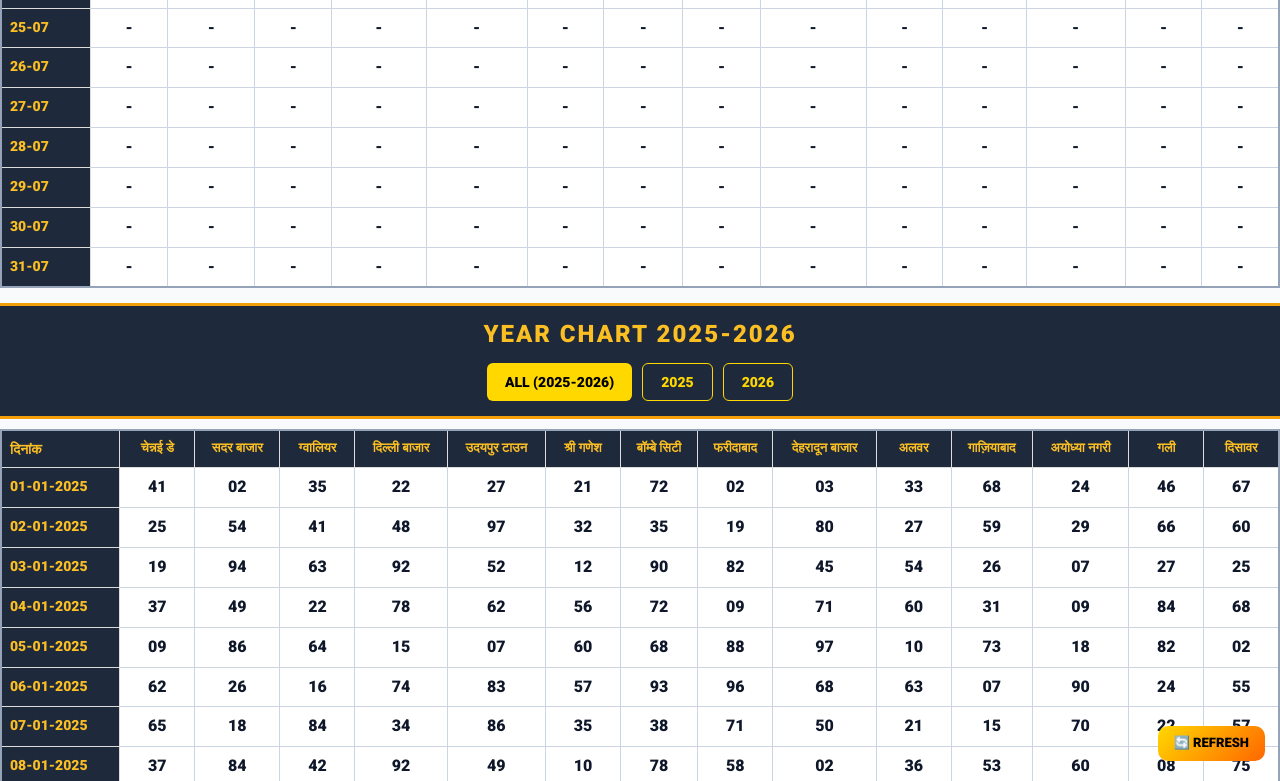
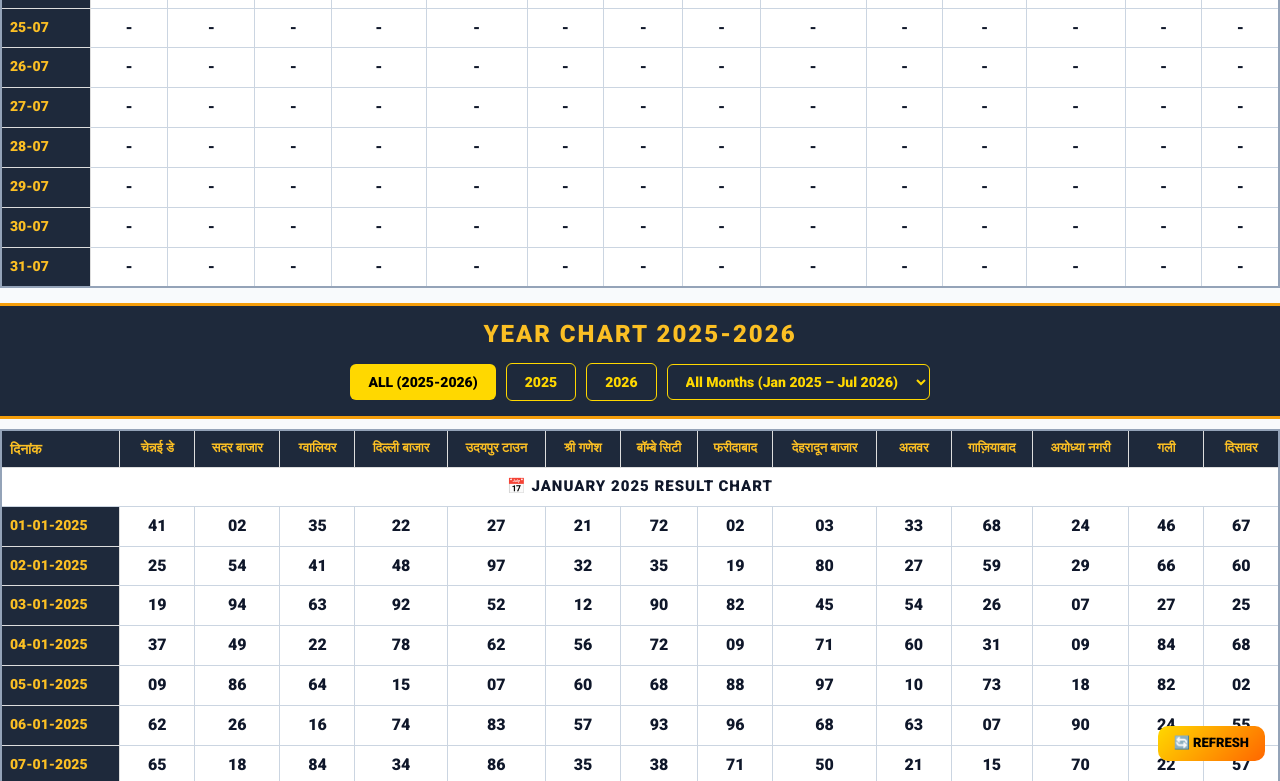
Before and after one commit to sunilnkhiya/newweb, a website: page chart.html in a window 1280 px wide. Both pictures are taken after a click on the button "ALL (2025-2026)". Shown: the part 1871-2652 px from the top of the page. Drawn offline with nearby package versions, Linux system fonts and the light colour scheme; no server answers.

Commit message:
feat: complete old result charts for 2026 (Jan-Jul) and 2025 (all 12 months) with month divider banners and month filter dropdown

```diff
--- a/chart.html
+++ b/chart.html
@@ -114,10 +114,37 @@
         <div class="row">
             <div class="col-md-12 text-center">
                 <h1>YEAR CHART 2025-2026</h1>
-                <div class="year-filter-bar" style="margin-top:15px;display:flex;justify-content:center;gap:10px;flex-wrap:wrap;">
+                <div class="year-filter-bar" style="margin-top:15px;display:flex;justify-content:center;align-items:center;gap:10px;flex-wrap:wrap;">
                     <button type="button" class="btn-year-filter active" onclick="filterYearChart('ALL', this)" style="background:#ffd800;color:#000;border:none;padding:8px 18px;border-radius:6px;font-weight:800;font-size:14px;cursor:pointer;transition:all 0.2s;">ALL (2025-2026)</button>
                     <button type="button" class="btn-year-filter" onclick="filterYearChart('2025', this)" style="background:#1e293b;color:#ffd800;border:1px solid #ffd800;padding:8px 18px;border-radius:6px;font-weight:800;font-size:14px;cursor:pointer;transition:all 0.2s;">2025</button>
                     <button type="button" class="btn-year-filter" onclick="filterYearChart('2026', this)" style="background:#1e293b;color:#ffd800;border:1px solid #ffd800;padding:8px 18px;border-radius:6px;font-weight:800;font-size:14px;cursor:pointer;transition:all 0.2s;">2026</button>
+
+                    <select id="month-filter-select" onchange="filterMonthChart(this.value)" style="background:#1e293b;color:#ffd800;border:1px solid #ffd800;padding:8px 14px;border-radius:6px;font-weight:800;font-size:14px;cursor:pointer;">
+                        <option value="ALL">All Months (Jan 2025 – Jul 2026)</option>
+                        <optgroup label="2026 Months">
+                            <option value="-01-2026">January 2026</option>
+                            <option value="-02-2026">February 2026</option>
+                            <option value="-03-2026">March 2026</option>
+                            <option value="-04-2026">April 2026</option>
+                            <option value="-05-2026">May 2026</option>
+                            <option value="-06-2026">June 2026</option>
+                            <option value="-07-2026">July 2026</option>
+                        </optgroup>
+                        <optgroup label="2025 Months">
+                            <option value="-01-2025">January 2025</option>
+                            <option value="-02-2025">February 2025</option>
+                            <option value="-03-2025">March 2025</option>
+                            <option value="-04-2025">April 2025</option>
+                            <option value="-05-2025">May 2025</option>
+                            <option value="-06-2025">June 2025</option>
+                            <option value="-07-2025">July 2025</option>
+                            <option value="-08-2025">August 2025</option>
+                            <option value="-09-2025">September 2025</option>
+                            <option value="-10-2025">October 2025</option>
+                            <option value="-11-2025">November 2025</option>
+                            <option value="-12-2025">December 2025</option>
+                        </optgroup>
+                    </select>
                 </div>
             </div>
         </div>
--- a/js/app.js
+++ b/js/app.js
@@ -359,9 +359,14 @@ function initHomePage() {
 }
 
 let currentYearFilter = 'ALL';
+let currentMonthFilter = 'ALL';
 
 function filterYearChart(year, btnEl) {
-    currentYearFilter = year || 'ALL';
+    currentYearFilter = year;
+    currentMonthFilter = 'ALL';
+    const selectEl = document.getElementById('month-filter-select');
+    if (selectEl) selectEl.value = 'ALL';
+
     const buttons = document.querySelectorAll('.btn-year-filter');
     buttons.forEach(btn => {
         btn.classList.remove('active');
@@ -375,6 +380,11 @@ function filterYearChart(year, btnEl) {
         btnEl.style.color = '#000';
         btnEl.style.border = 'none';
     }
+    renderYearChart();
+}
+
+function filterMonthChart(monthVal) {
+    currentMonthFilter = monthVal || 'ALL';
     renderYearChart();
 }
 
@@ -395,7 +405,7 @@ function renderYearChart() {
         return;
     }
 
-    // Apply Year Filtering (2025, 2026, or ALL)
+    // Apply Year & Month Filtering
     let filteredData = data;
     if (currentYearFilter === '2025') {
         filteredData = data.filter(r => r && r.date && (r.date.includes('2025') || r.date.endsWith('-25')));
@@ -403,10 +413,14 @@ function renderYearChart() {
         filteredData = data.filter(r => r && r.date && (r.date.includes('2026') || r.date.endsWith('-26')));
     }
 
+    if (currentMonthFilter && currentMonthFilter !== 'ALL') {
+        filteredData = filteredData.filter(r => r && r.date && r.date.includes(currentMonthFilter));
+    }
+
     if (filteredData.length === 0) {
         table.style.display = 'none';
         if (emptyMsg) {
-            emptyMsg.textContent = 'No Year Chart data found for year ' + currentYearFilter + '.';
+            emptyMsg.textContent = 'No Year Chart data found for the selected filter.';
             emptyMsg.style.display = 'block';
         }
         return;
@@ -415,8 +429,14 @@ function renderYearChart() {
     table.style.display = 'table';
     if (emptyMsg) emptyMsg.style.display = 'none';
 
+    const monthNames = {
+        '01': 'JANUARY', '02': 'FEBRUARY', '03': 'MARCH', '04': 'APRIL',
+        '05': 'MAY', '06': 'JUNE', '07': 'JULY', '08': 'AUGUST',
+        '09': 'SEPTEMBER', '10': 'OCTOBER', '11': 'NOVEMBER', '12': 'DECEMBER'
+    };
+
     let html = '<tbody>';
-    // Header row
+    // Table Column Header Row
     html += '<tr>';
     html += '<td class="table_chart_section_01 forfirtcolor"><strong class="fon">दिनांक</strong></td>';
     headers.forEach(h => {
@@ -424,10 +444,34 @@ function renderYearChart() {
     });
     html += '</tr>';
 
-    // Data rows
+    // Data rows with Month Section Banners
+    let lastMonthKey = '';
     filteredData.forEach(row => {
+        const dateStr = row.date || '';
+        // Extract MM-YYYY from DD-MM-YYYY
+        const parts = dateStr.split('-');
+        let monthKey = '';
+        let monthTitle = '';
+
+        if (parts.length === 3) {
+            const mNum = parts[1];
+            const yNum = parts[2];
+            monthKey = mNum + '-' + yNum;
+            const mName = monthNames[mNum] || ('MONTH ' + mNum);
+            monthTitle = `📅 ${mName} ${yNum} RESULT CHART`;
+        }
+
+        if (monthKey && monthKey !== lastMonthKey) {
+            lastMonthKey = monthKey;
+            html += `<tr class="month-banner-row">
+                <td colspan="${headers.length + 1}" style="background:#1e293b;color:#ffd800;font-weight:900;text-align:center;font-size:15px;padding:10px;border:1px solid #334155;letter-spacing:1px;text-transform:uppercase;">
+                    ${monthTitle}
+                </td>
+            </tr>`;
+        }
+
         html += '<tr>';
-        html += `<td class="forfirtcolor"><span class="fon">${row.date || ''}</span></td>`;
+        html += `<td class="forfirtcolor"><span class="fon">${dateStr}</span></td>`;
         const values = Array.isArray(row.values) ? row.values : [];
         headers.forEach((h, idx) => {
             const val = values[idx] !== undefined && values[idx] !== null && values[idx] !== '' ? values[idx] : '-';
--- a/js/data.js
+++ b/js/data.js
@@ -286,7 +286,7 @@ function ensureUniqueIds(list, prefix) {
 }
 
 function initData(forceReset) {
-    if (forceReset || !localStorage.getItem('a7_initialized_v13')) {
+    if (forceReset || !localStorage.getItem('a7_initialized_v14')) {
         localStorage.setItem('a7_games_primary', JSON.stringify(ensureUniqueIds(DEFAULT_GAMES_PRIMARY, 'gm_p')));
         localStorage.setItem('a7_games_secondary', JSON.stringify(ensureUniqueIds(DEFAULT_GAMES_SECONDARY, 'gm_s')));
         localStorage.setItem('a7_featured', JSON.stringify(DEFAULT_FEATURED));
@@ -307,7 +307,7 @@ function initData(forceReset) {
         localStorage.setItem('a7_year_chart_headers', JSON.stringify(DEFAULT_YEAR_CHART_HEADERS));
         localStorage.setItem('a7_year_chart_data', JSON.stringify(ensureUniqueIds(DEFAULT_YEAR_CHART_DATA, 'yc_r')));
         localStorage.setItem('a7_disclaimer', DEFAULT_DISCLAIMER);
-        localStorage.setItem('a7_initialized_v13', 'true');
+        localStorage.setItem('a7_initialized_v14', 'true');
     }
 
     if (!localStorage.getItem('a7_year_chart_headers')) {
```
